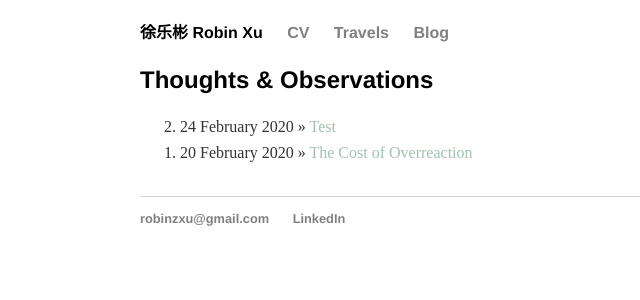
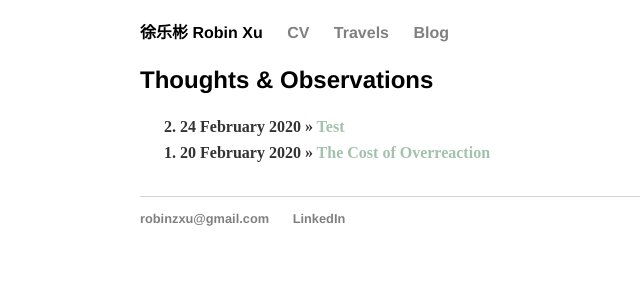
Before and after one commit to robinzxu/robinzxu.github.io, a Jekyll site: the page built from blog/index.html, in a window 1280 px wide. Shown: the top 300 px of the page, without its empty margins (0-640 px from the left). Built offline with Jekyll 4.4.1, drawn with Linux system fonts in a browser that asks for light colours.

Commit message:
Update main.css

```diff
--- a/css/main.css
+++ b/css/main.css
@@ -68,7 +68,7 @@ footer { border-top: 1px solid #d3d3d3; font-size: 0.8em; }
  }
 
 /* Blog */
-ol.posts { margin: 20px auto 30px; font-size: 1em; }
+ol.posts { margin: 20px auto 30px; font-size: 1em; font-weight: bold; }
 /* ul.posts li { list-style: square; } */
 
 /* CV */
```
